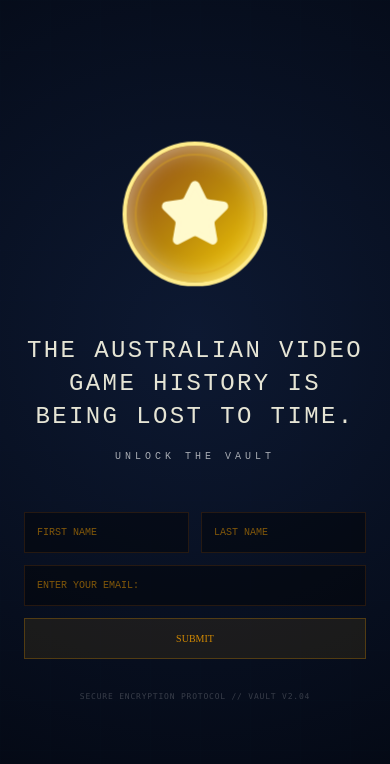
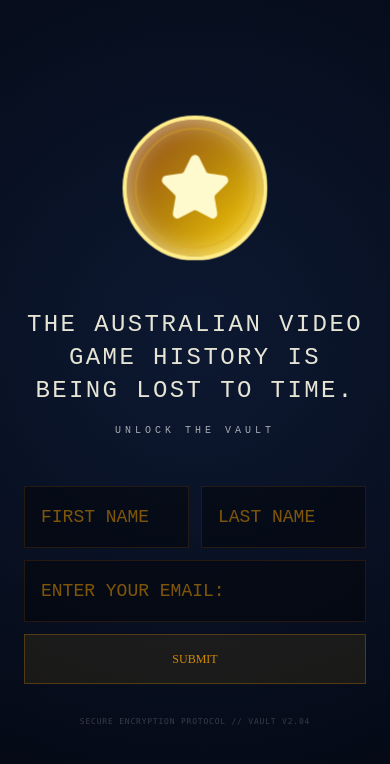
Before and after one commit to mickrefalo90/Documentary-Landing-Page, a React (Vite) app: page /vault in a window 390 px wide. Shown: the top 764 px of the page. Built offline with nearby package versions, Linux system fonts and the light colour scheme.

Commit message:
fix: Adjust modal layout for better responsiveness
The modal container's height and aspect ratio constraints have been updated to ensure better display across various screen sizes, particularly on medium devices and above. This change prevents content clipping and maintains visual integrity.

```diff
--- a/src/VaultPage.tsx
+++ b/src/VaultPage.tsx
@@ -99,10 +99,10 @@ const GlitchOverlay = () => {
         x: { duration: 0.1, repeat: phase === 'crashing' ? Infinity : 0 },
         y: { duration: 0.1, repeat: phase === 'crashing' ? Infinity : 0 }
       }}
-      className="fixed inset-0 z-[100] bg-black flex items-center justify-center p-4 md:p-12 overflow-hidden"
+      className="fixed inset-0 z-[100] bg-black flex items-center justify-center md:p-12 overflow-hidden"
     >
       <div className="absolute inset-0 pointer-events-none z-20 bg-[linear-gradient(rgba(18,16,16,0)_50%,rgba(0,0,0,0.1)_50%),linear-gradient(90deg,rgba(0,255,0,0.02),rgba(0,0,0,0),rgba(0,255,0,0.02))] bg-[length:100%_4px,3px_100%]" />
-      <div className="relative w-full max-w-2xl aspect-video border-2 border-emerald-500/80 bg-black p-1 shadow-[0_0_30px_rgba(16,185,129,0.2)]">
+      <div className="relative w-full h-full md:h-auto md:max-w-2xl md:aspect-video border-2 border-emerald-500/80 bg-black p-1 shadow-[0_0_30px_rgba(16,185,129,0.2)]">
         <div className="w-full h-full border-2 border-emerald-500/40 flex flex-col relative">
           <div className="border-b-2 border-emerald-500/40 p-2 flex justify-between items-center bg-emerald-500/10">
             <div className="font-retro text-emerald-500 uppercase tracking-widest text-sm px-2">Region Locked Protocol v1.0</div>
@@ -242,7 +242,7 @@ export default function VaultPage() {
                   onChange={handleInputChange}
                   placeholder="FIRST NAME"
                   required
-                  className="bg-black/40 border border-yellow-900/30 p-3 w-full text-yellow-100 placeholder:text-yellow-600/60 font-mono-jb text-[10px] uppercase focus:outline-none focus:border-yellow-600/50 transition-colors"
+                  className="bg-black/40 border border-yellow-900/30 p-4 w-full text-yellow-100 placeholder:text-yellow-600/60 font-mono-jb text-lg uppercase focus:outline-none focus:border-yellow-600/50 transition-colors"
                 />
                 <input
                   type="text"
@@ -251,7 +251,7 @@ export default function VaultPage() {
                   onChange={handleInputChange}
                   placeholder="LAST NAME"
                   required
-                  className="bg-black/40 border border-yellow-900/30 p-3 w-full text-yellow-100 placeholder:text-yellow-600/60 font-mono-jb text-[10px] uppercase focus:outline-none focus:border-yellow-600/50 transition-colors"
+                  className="bg-black/40 border border-yellow-900/30 p-4 w-full text-yellow-100 placeholder:text-yellow-600/60 font-mono-jb text-lg uppercase focus:outline-none focus:border-yellow-600/50 transition-colors"
                 />
               </div>
 
@@ -262,13 +262,13 @@ export default function VaultPage() {
                 onChange={handleInputChange}
                 placeholder="ENTER YOUR EMAIL:"
                 required
-                className="w-full bg-black/40 border border-yellow-900/30 p-3 text-yellow-100 placeholder:text-yellow-600/60 font-mono-jb text-[10px] uppercase focus:outline-none focus:border-yellow-600/50 transition-colors"
+                className="w-full bg-black/40 border border-yellow-900/30 p-4 text-yellow-100 placeholder:text-yellow-600/60 font-mono-jb text-lg uppercase focus:outline-none focus:border-yellow-600/50 transition-colors"
               />
 
               <button
                 type="submit"
                 disabled={isSubmitting}
-                className="w-full bg-yellow-600/10 border border-yellow-600/30 p-3 text-yellow-600 font-pixel text-[10px] uppercase hover:bg-yellow-600/20 active:scale-95 transition-all disabled:opacity-50 disabled:cursor-not-allowed"
+                className="w-full bg-yellow-600/10 border border-yellow-600/30 p-4 text-yellow-600 font-pixel text-xs uppercase hover:bg-yellow-600/20 active:scale-95 transition-all disabled:opacity-50 disabled:cursor-not-allowed"
               >
                 {isSubmitting ? "DECRYPTING..." : "SUBMIT"}
               </button>
```
